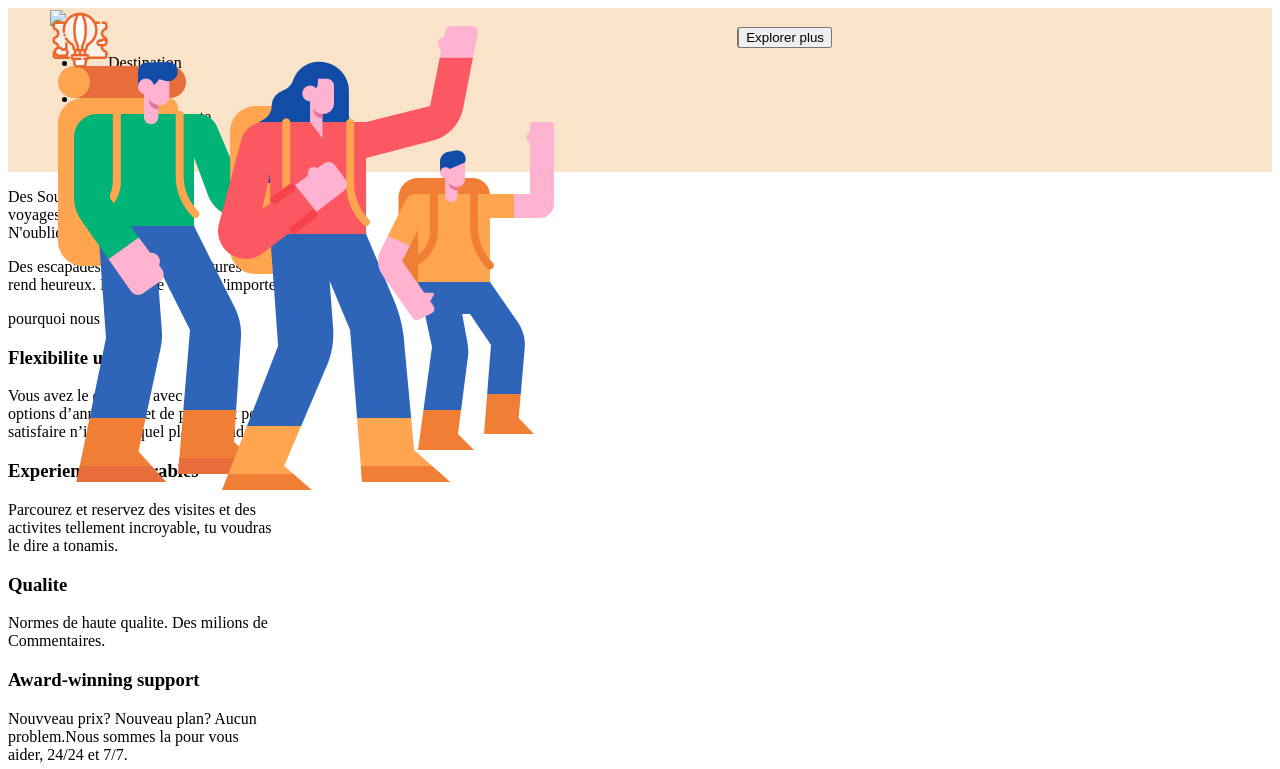
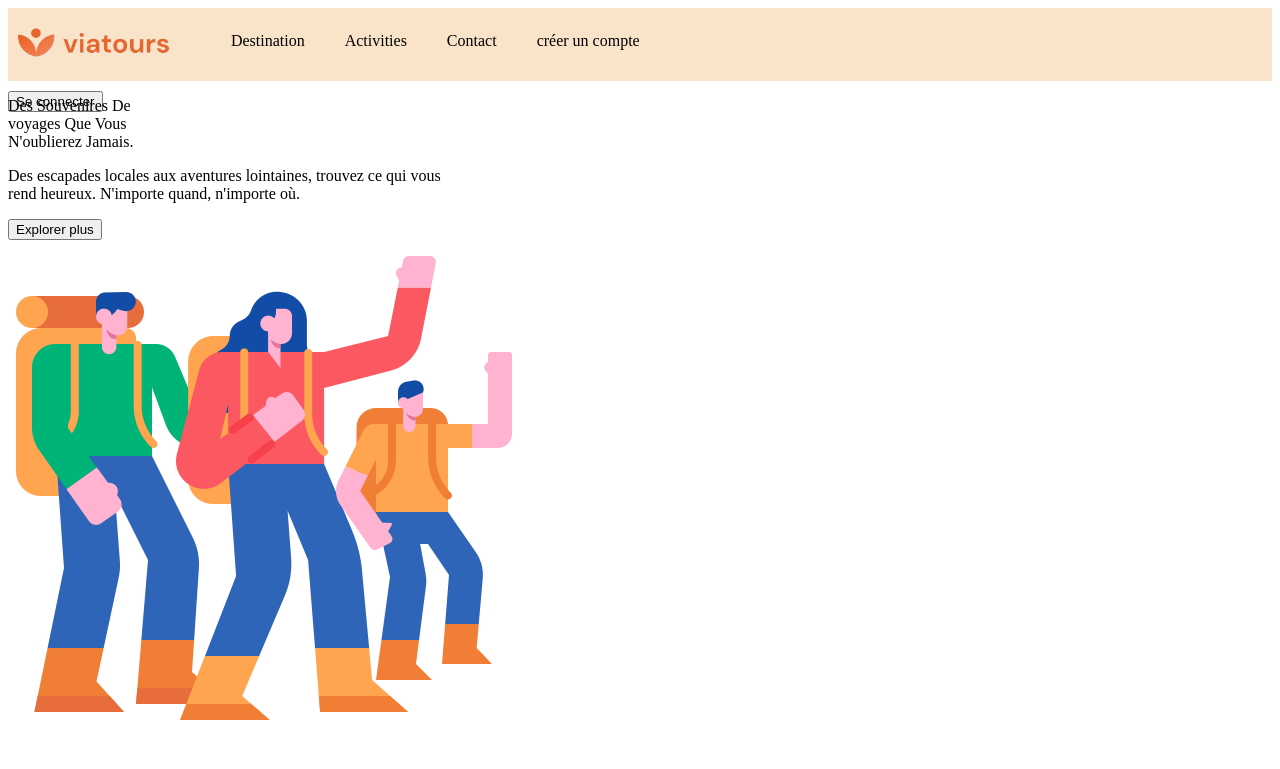
Before and after one commit to younes-oss/brief4, a plain HTML site: page index.html in a window 1280 px wide. Shown: the top 769 px of the page. Drawn offline with Linux system fonts and the light colour scheme; files that its build step writes are made by us from their sources.

Commit message:
mettre les items de la liste dans la meme ligne

```diff
--- a/assests/css/style.css
+++ b/assests/css/style.css
@@ -1,30 +1,25 @@
-header{
-    background-color:#f9e3c9;
-    padding: 30px;
+
+.test ul li {
+    list-style-type: none;
+    display: inline;
 }
-img{
-position: absolute;
-top: 10px;
-left: 50px;
+.test{
+    background-color: #f9e3c9;
+    height: 73px;
+
 }
-div .expert {
-display:inline-flex;
-list-style-type: none;
-color: black ;
-position: absolute;
-padding-right: 15px;
-top:13px;
-left: 20%;
+.test img{
+    width: 12%;
+    padding-left: 10px;
+    position: relative;
+    top:20px;
 }
-div button{
-position: absolute;
-top:27px;
-right: 35%;
+.test a{
+    color:black;
+    padding-left: 36px;
+    list-style-type: none;
+    text-decoration:double;
+    position: relative;
+    left:12%;
+    bottom:25px
 }
-li{
-padding-left: 30px;
-}
-a{
-color: black;
-text-decoration: none;
-}
--- a/index.html
+++ b/index.html
@@ -2,7 +2,7 @@
 <html lang="en">
 <head>
     <meta charset="UTF-8">
-    <link rel="stylesheet" href="css/style.css">
+    <link rel="stylesheet" href="assests/css/style.css">
     <link rel="preconnect" href="https://fonts.googleapis.com">
     <link rel="preconnect" href="https://fonts.gstatic.com" crossorigin>
     <link href="https://fonts.googleapis.com/css2?family=Roboto:ital,wght@0,100;0,300;0,400;0,500;0,700;0,900;1,100;1,300;1,400;1,500;1,700;1,900&family=Work+Sans:ital,wght@0,100..900;1,100..900&display=swap"
@@ -15,7 +15,7 @@
 <body>
     <header>
     <div class="test">
-            <img src="Logo.svg-removebg-preview.png">
+        <img src="assests/images/image-removebg-preview.png">
     <ul>
         <li><a href="#">Destination</a></li>
         <li><a href="#">Activities</a></li>
@@ -53,12 +53,12 @@
             <p>Parcourez et reservez des visites et des<br> activites tellement incroyable, tu voudras<br> le dire a tonamis.</p>
             </div>
             <div>
-                <img src="diamond.svg.png" alt="">
+            <img src="assests/images/hot-air-balloon.svg.png" alt="">
             <h3>Qualite</h3>
             <p>Normes de haute qualite. Des milions de<br>Commentaires.</p>
             </div>
             <div>
-                <img src="medal.svg.png" alt="">
+            <img src="assests/images/diamond.svg.png" alt="">
             <h3>Award-winning support</h3>
             <p>Nouvveau prix? Nouveau plan? Aucun<br> problem.Nous sommes la pour vous<br> aider, 24/24 et 7/7.</p>
             </div>
```
Lines whose indentation alone changed are shown as unchanged.
